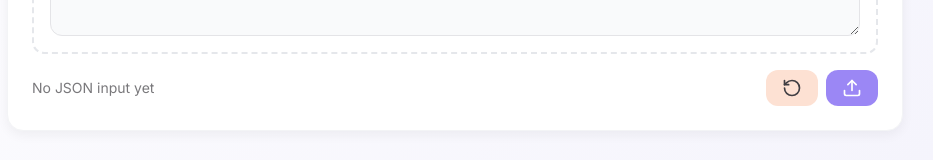
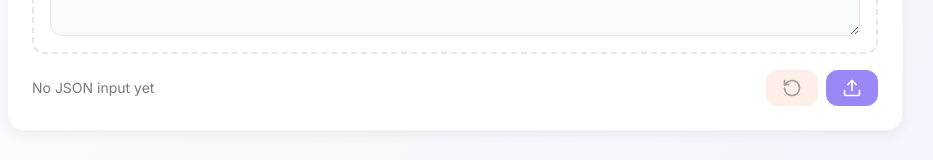
Before and after one commit to wazeerc/vison, a React (Vite) app: page / in a window 1280 px wide. Shown: the part 444-604 px from the top of the page, without its empty margins (185-1118 px from the left). Built offline with nearby package versions, Linux system fonts and the light colour scheme; no server answers.

Commit message:
feat: enhance reset functionality in JsonInput and handle shared link behavior in Index

```diff
--- a/src/components/JsonInput.tsx
+++ b/src/components/JsonInput.tsx
@@ -112,6 +112,10 @@ const JsonInput: React.FC<JsonInputProps> = ({ onJsonChange, initialValue = '' }
     setJsonText('');
     onJsonChange('');
     toast.success('Input JSON cleared');
+    // If on a shared link, also clear the URL (remove shareId from route)
+    if (window.location.pathname.startsWith('/share/')) {
+      window.history.replaceState({}, '', '/');
+    }
   };
 
   return (
@@ -143,8 +147,9 @@ const JsonInput: React.FC<JsonInputProps> = ({ onJsonChange, initialValue = '' }
 
         <div className="flex gap-2">
           <button
+            disabled={!jsonText}
             onClick={handleReset}
-            className="btn-with-icon flex items-center gap-2 px-4 py-2 text-vison-charcoal bg-vison-peach rounded-xl hover:bg-vison-peach-dark transition-colors hover:shadow-soft active:scale-[0.98]"
+            className="btn-with-icon flex items-center gap-2 px-4 py-2 text-vison-charcoal bg-vison-peach rounded-xl hover:bg-vison-peach-dark transition-colors hover:shadow-soft active:scale-[0.98] disabled:opacity-50 disabled:cursor-not-allowed"
             title="Reset"
           >
             <RotateCcw className="w-5 h-5" />
--- a/src/pages/Index.tsx
+++ b/src/pages/Index.tsx
@@ -190,6 +190,11 @@ const Index: React.FC = () => {
   // Effect: Handle fetching and initial processing of shared JSON
   useEffect(() => {
     if (shareId) {
+      // If the user has reset (URL changed but shareId param still present), don't try to load shared data
+      if (window.location.pathname === '/' && !window.location.hash) {
+        // Do nothing, user has reset
+        return;
+      }
       const keyHash = window.location.hash.replace(/^#/, '');
       if (!keyHash) {
         toast.error('Missing decryption key in link.');
```
